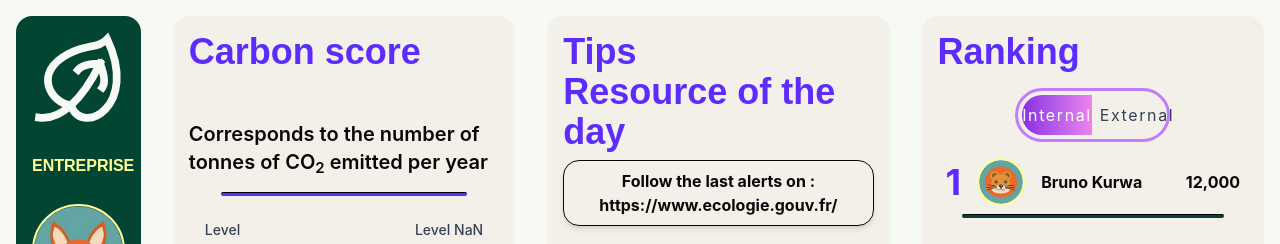
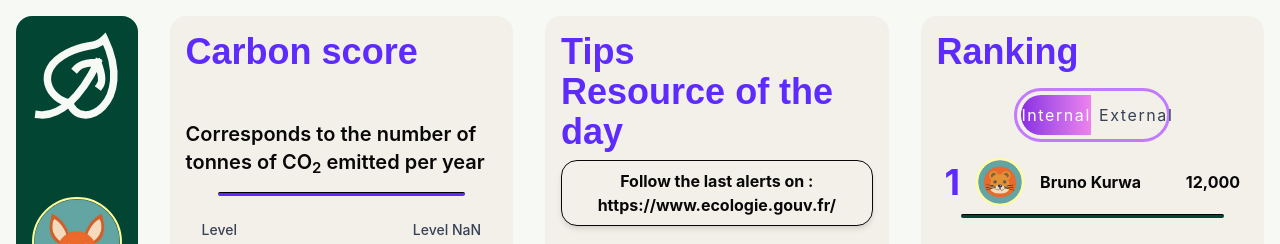
Before and after one commit to KaRZa13/EcoTrack, a Nuxt app: page / in a window 1280 px wide. Shown: the top 244 px of the page. Built offline with nearby package versions, Linux system fonts and the light colour scheme; no server answers; the database is empty.

Commit message:
2025/04/27 - Company-Badges(Omg ça marche)

```diff
--- a/components/Dashboard.vue
+++ b/components/Dashboard.vue
@@ -62,28 +62,35 @@ const client = useSupabaseClient<Users>()
 const user = ref<Users['public']['Tables']['user_profiles']['Row'] | Record<string, any>>({})
 
 const fetchCurrentUserProfile = async (): Promise<void> => {
-  const { data: userAuth, error: userError } = await client.auth.getUser()
+  const { data: userAuth, error: userError } = await client.auth.getUser();
 
   if (userError || !userAuth?.user) {
-    console.error('Error fetching auth user:', userError)
-    return
+    console.error('Error fetching auth user:', userError);
+    return;
   }
 
-  const userId = userAuth.user.id
+  const userId = userAuth.user.id;
 
   const { data, error } = await client
     .from('user_profiles')
-    .select('*')
+    .select(`
+      *,
+      company:company_code (
+        name
+      )
+    `)
     .eq('id', userId)
-    .single()
+    .single();
 
   if (error) {
-    console.error('Error fetching user profile:', error)
-    return
+    console.error('Error fetching user profile:', error);
+    return;
   }
 
-  user.value = data
+  user.value = data;
+
 }
+
 
 onMounted(async () => {
   await fetchCurrentUserProfile()
--- a/components/dashboard/Sidebar.vue
+++ b/components/dashboard/Sidebar.vue
@@ -2,7 +2,7 @@
   <div class="h-full w-full bg-secondary rounded-2xl flex flex-col items-center justify-between">
     <div class="w-full h-1/2 flex flex-col justify-between p-4">
       <FavLogo stroke="#F7F9F5" />
-      <h2 class="w-full text-tertiary font-bold text-center">ENTREPRISE</h2>
+      <h2 class="w-full text-tertiary font-bold text-center">{{ user?.company?.name }}</h2>
       <div class="w-full">
         <img src="@/assets/avatars/fox.png" alt="PP" class="w-full rounded-full border-2 border-tertiary" />
       </div>
--- a/types/supabase.ts
+++ b/types/supabase.ts
@@ -25,6 +25,7 @@ export interface Users {
           currentScore: number
           bestScore: number
           role: string
+          company_code: string
         }
       }
     }
```
